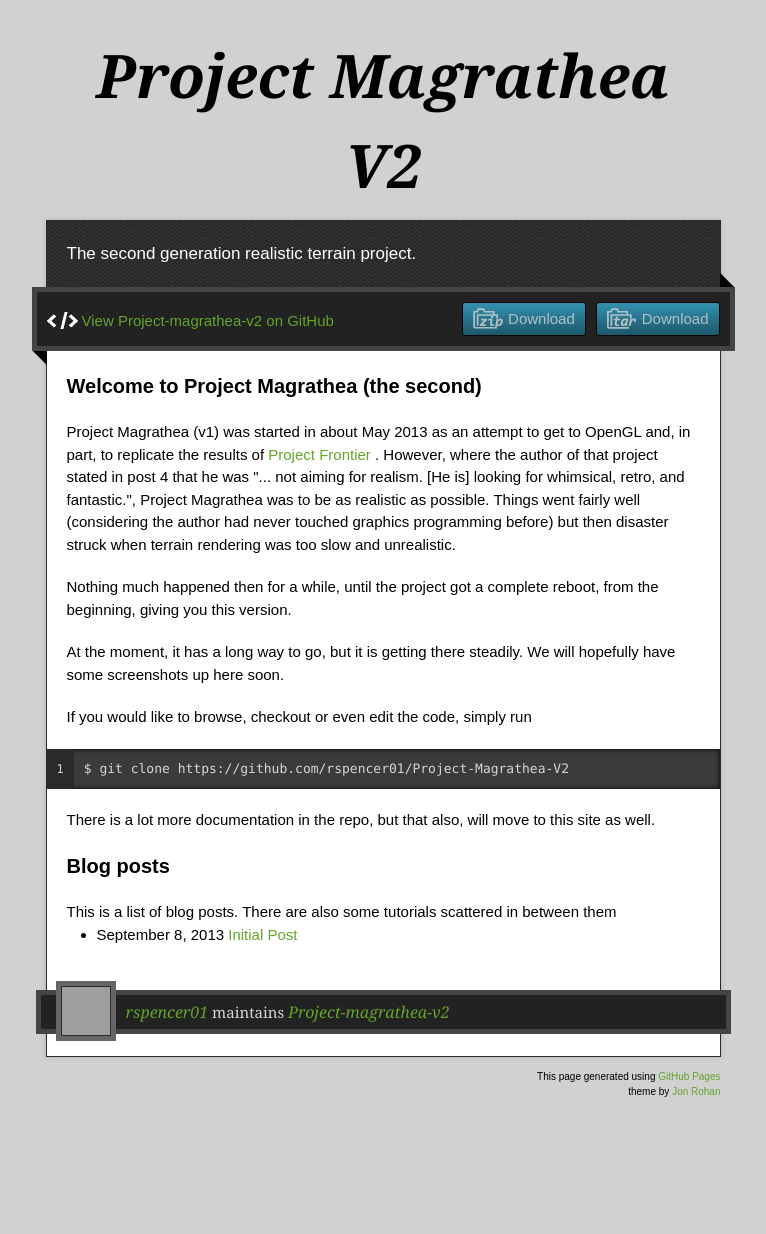
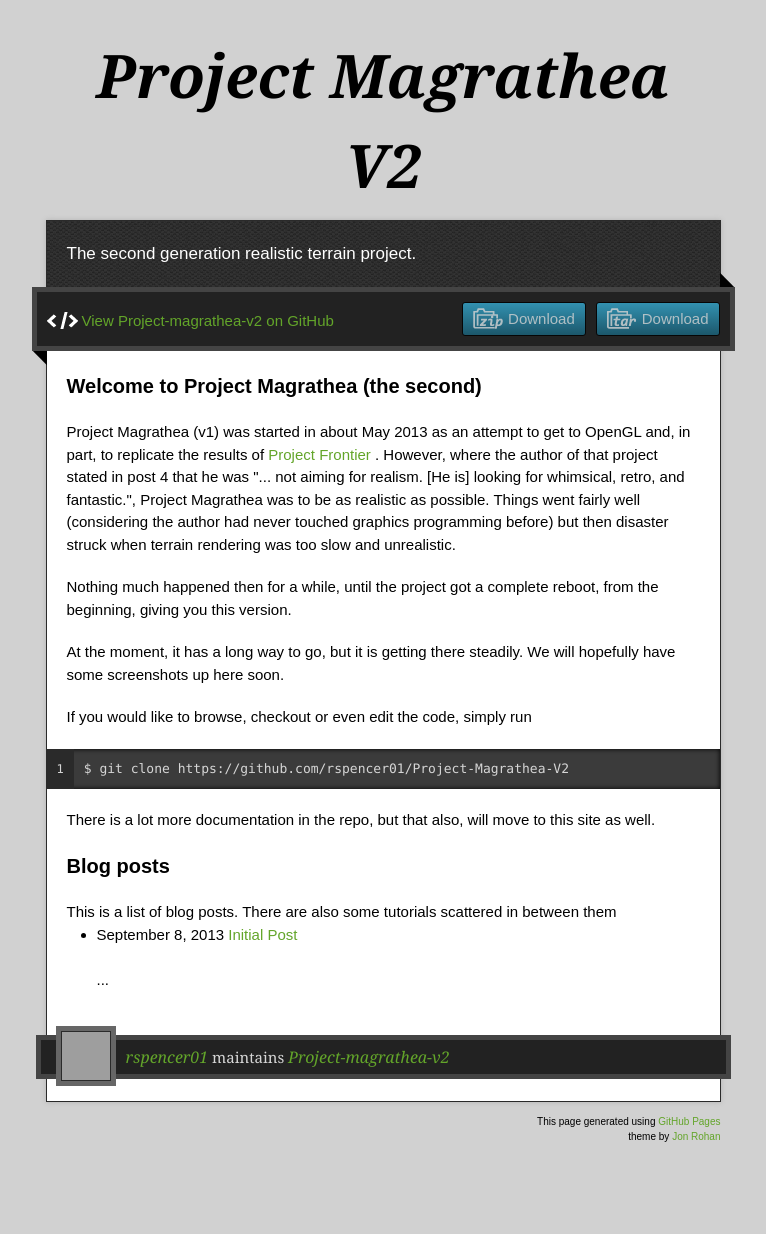
Before and after one commit to rspencer01/Project-Magrathea-V2, a Jekyll site: the page built from index.html, in a window 1280 px wide. Shown: the whole page, without its empty margins (257-1023 px from the left). Built offline with Jekyll 4.4.1, drawn with Linux system fonts in a browser that asks for light colours; nearby versions of some CDN libraries; Markdown is read by kramdown in place of the engine named in the settings; before the commit the page ends 1189 px from its top, so only the background shows below that; grey boxes are pictures that could not be loaded.

Commit message:
Added excerpts to index

```diff
--- a/index.html
+++ b/index.html
@@ -25,6 +25,7 @@
       {% for post in site.posts %}
       <li>
 	<span>{{ post.date | date: "%B %e, %Y" }}</span> <a href="http://rspencer01.github.io/Project-Magrathea-V2{{ post.url }}">{{ post.title }}</a>
+	  <p> {{post.exerpt }}<br>...</p>
       </li>
       {% endfor %}
     </ul>
```
